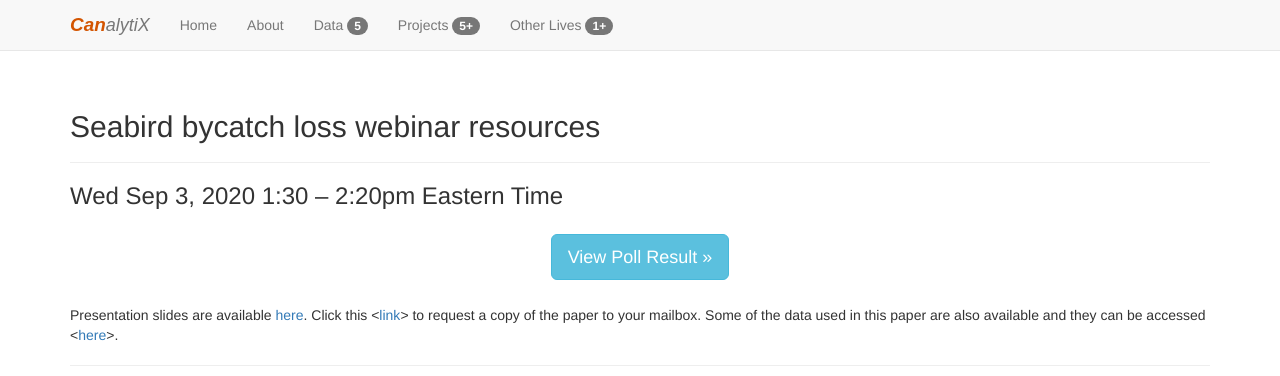
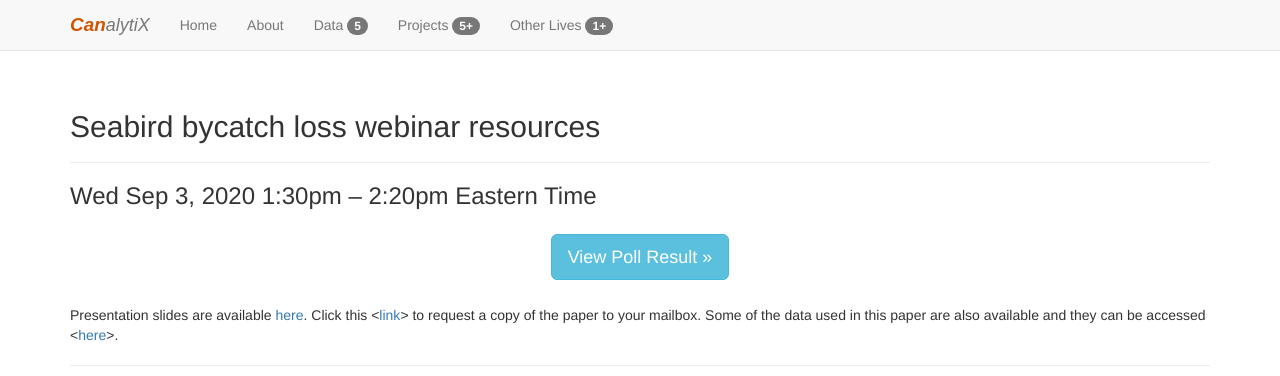
Before and after one commit to HVoltBb/HVoltBb.github.io, a Jekyll site: the page built from random/things/onenoaa20200715.html, in a window 1280 px wide. Shown: the top 376 px of the page. Built offline with Jekyll 4.4.1, drawn with Linux system fonts in a browser that asks for light colours; comment, search, counter and statistics services are not loaded.

Commit message:
Update onenoaa20200715.html

```diff
--- a/random/things/onenoaa20200715.html
+++ b/random/things/onenoaa20200715.html
@@ -11,7 +11,7 @@ description: Seabird bycatch loss webinar resources
 	<h2>Seabird bycatch loss webinar resources</h2>
 </div>
 <div>
-	<h3>Wed Sep 3, 2020 1:30 – 2:20pm Eastern Time</h3>
+	<h3>Wed Sep 3, 2020 1:30pm – 2:20pm Eastern Time</h3>
 	<div class="text-center" style="margin: 25px 0px;"><a class="btn btn-lg btn-info" href="https://linkto.run/r/BTGX1A9A" role="button" target="_blank">View Poll Result &raquo;</a></div>
 	<p>Presentation slides are available <a href="https://hvoltbb.github.io/random/things/SFSC-20200902.pdf">here</a>. Click this <<a href='mailto:eidotog@gmail.com?subject=XxBIRDLOSS2020xX&body=Do%20not%20modify%20the%20subject%20line.%20Not%20monitored.'>link</a>> to request a copy of the paper to your mailbox. Some of the data used in this paper are also available and they can be accessed <<a href="https://hvoltbb.github.io/data/index.html#Seabird">here</a>>.</p>
 </div>
```
